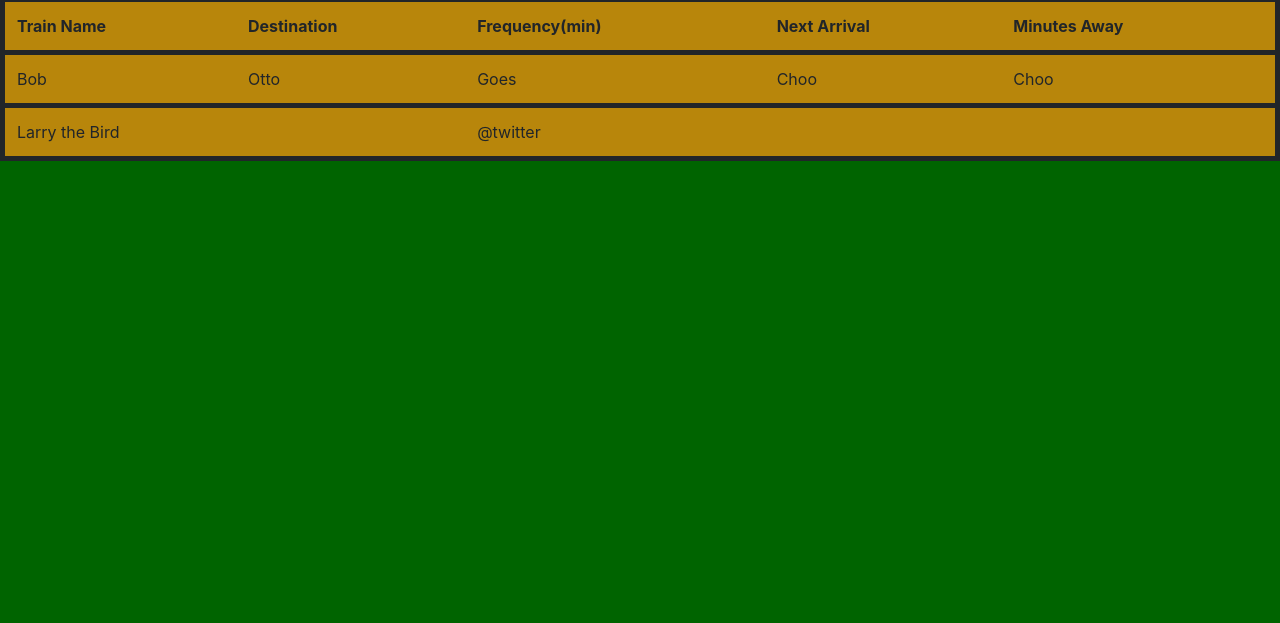
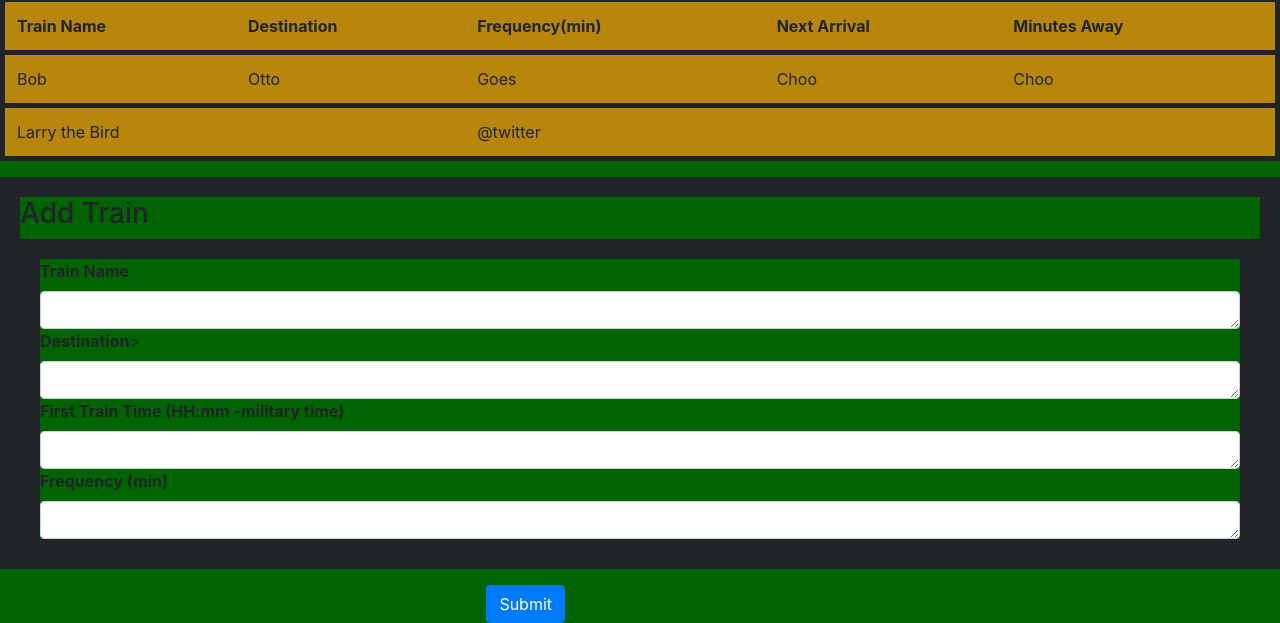
Before and after one commit to Tinedanzer/TrainScheduler, a plain HTML site: page index.html in a window 1280 px wide. Shown: the part 329-952 px from the top of the page. Before the commit the page ends 800 px from the top, so only its background shows below. Drawn offline with nearby package versions, Linux system fonts and the light colour scheme.

Commit message:
html/css/pseudo

```diff
--- a/assets/style.css
+++ b/assets/style.css
@@ -1,4 +1,5 @@
-body{background-color:darkgreen}
+body{background-color:darkgreen
+}
 div{
     border-style: solid;
     border-width:20px;
@@ -25,3 +26,10 @@ h2{border-style: solid;
     border-style:solid;
     border-width:15px;
 }
+#everyshing{
+    border-bottom-width:0px;
+}
+button{
+    position:relative;
+    left:38%;
+}
--- a/code.js
+++ b/code.js
@@ -0,0 +1,5 @@
+// insert firebase here
+
+// target form data, have it store it in firebase
+
+// from firebase append data for each slot on the html
--- a/index.html
+++ b/index.html
@@ -29,6 +29,7 @@
             <th scope="col" style="font-weight: bold">Minutes Away</th>
           </tr>
         </thead>
+        <!-- append the tbody when importing train data(make new trs and tds) -->
         <tbody>
           <tr>
             <td id=train>Bob</td>
@@ -37,14 +38,30 @@
             <td id=arrival>Choo</td>
             <td id=minutes>Choo</td>
           </tr>
+          <tr>
             <td colspan="2">Larry the Bird</td>
             <td>@twitter</td>
           </tr>
         </tbody>
       </table>
+<div id=everyshing>
+  <form><h3>Add Train</h3>
+  <div class="form-group">
+    <label for="exampleFormControlTextarea1"><strong>Train Name</strong></label>
+    <textarea class="form-control" id="train1" rows="1"></textarea>
+
+    <label for="exampleFormControlTextarea1"><strong>Destination</strong>></label>
+    <textarea class="form-control" id="destination1" rows="1"></textarea>
+
+    <label for="exampleFormControlTextarea1" style="font-weight:bold">First Train Time (HH:mm -military time)</label>
+    <textarea class="form-control" id="time1" rows="1"></textarea>
+
+    <label for="exampleFormControlTextarea1" style="font-weight:bold">Frequency (min)</label>
+    <textarea class="form-control" id="frequency1" rows="1"></textarea>
+  </div>
+  </form>
 </div>
-<form>
-
-</form>
+<button type="button" class="btn btn-primary">Submit</button>
+</div>
 </body>
 </html>
```
